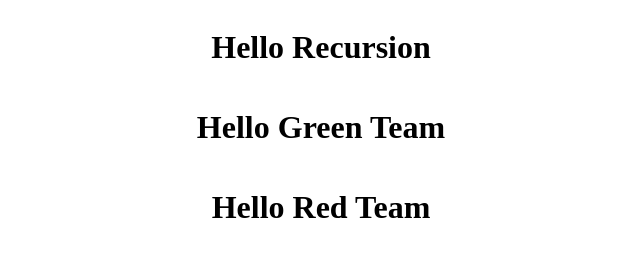
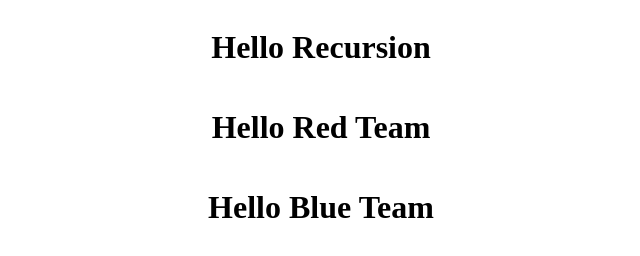
Before and after one commit to 2024-01-12-teamdev-Blue/task1, a plain HTML site: page index.html in a window 1280 px wide. Shown: the whole page, without its empty margins (319-959 px from the left). Drawn offline with Linux system fonts and the light colour scheme.

Commit message:
<メッセージ>

```diff
--- a/index.html
+++ b/index.html
@@ -10,10 +10,8 @@
 <body>
     <div class="container">
         <h1>Hello Recursion</h1>
-        <h1>Hello Green Team</h1>
-    </div>
-    <div class="container">
         <h1>Hello Red Team</h1>
+        <h1>Hello Blue Team</h1>
     </div>
 </body>
 </html>
```
